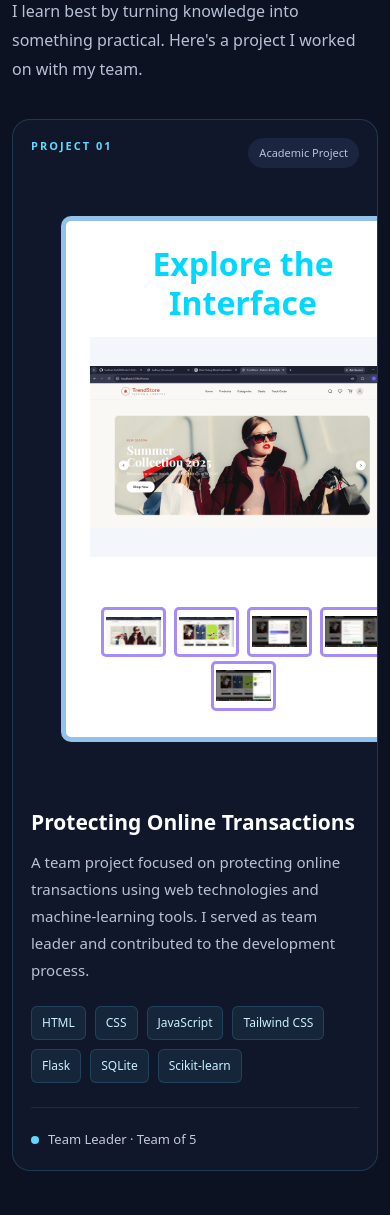
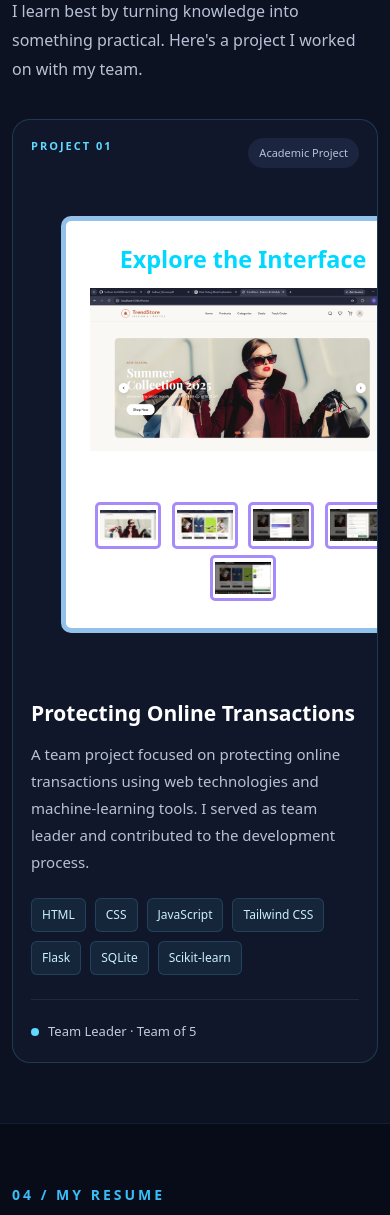
Before and after one commit to Sudheer-tech99/sudheer-portfolio, a Django app: page /home/ in a window 390 px wide. Shown: the part 3218-4433 px from the top of the page. Run offline with Django 5.2, Linux system fonts and the light colour scheme.

Commit message:
Fix mobile responsiveness

```diff
--- a/portfolio/views.py
+++ b/portfolio/views.py
@@ -1,8 +1,12 @@
+
 from django.shortcuts import render, redirect
 from django.contrib import messages
+from django.conf import settings
+from django.core.mail import send_mail
 from .models import ContactMessage
+import logging
 
-# Create your views here.
+logger = logging.getLogger(__name__)
 
 
 def index(request):
@@ -12,6 +16,7 @@ def index(request):
 def home(request):
     return render(request, "home.html")
 
+
 def contact(request):
     if request.method == "POST":
         name = request.POST.get("name", "").strip()
@@ -20,13 +25,47 @@ def contact(request):
         message = request.POST.get("message", "").strip()
 
         if name and email and subject and message:
+            # Save the contact message
             ContactMessage.objects.create(
                 name=name,
                 email=email,
                 subject=subject,
                 message=message
             )
-            messages.success(request, "Your message was sent successfully!")
+
+            try:
+                # Send email notification
+                sent = send_mail(
+                    subject=f"Portfolio contact: {subject}",
+                    message=(
+                        f"Name: {name}\n"
+                        f"Email: {email}\n"
+                        f"Subject: {subject}\n"
+                        f"Message:\n{message}"
+                    ),
+                    from_email=settings.DEFAULT_FROM_EMAIL,
+                    recipient_list=[settings.CONTACT_EMAIL],
+                    fail_silently=False,
+                )
+
+                if sent == 1:
+                    messages.success(
+                        request,
+                        "Your message was sent successfully!"
+                    )
+                else:
+                    messages.error(
+                        request,
+                        "Your message was saved, but email sending failed."
+                    )
+
+            except Exception:
+                logger.exception("Contact email failed")
+                messages.error(
+                    request,
+                    "Your message was saved, but email sending failed."
+                )
+
         else:
             messages.error(request, "Please fill in all fields.")
 
--- a/static/Css/style.css
+++ b/static/Css/style.css
@@ -1452,3 +1452,91 @@ h2 {
         margin: 2px;
     }
 }
+
+/* ===== MOBILE WELCOME PAGE FIX ===== */
+@media (max-width: 600px) {
+    .welcome-container {
+        flex-direction: column;
+        justify-content: center;
+        align-items: center;
+        gap: 20px;
+        width: 100%;
+        min-height: 100vh;
+        padding: 30px 16px;
+        text-align: center;
+    }
+
+    .welcome-content {
+        width: 100%;
+        max-width: 100%;
+        text-align: center;
+    }
+
+    .profile-image {
+        width: min(220px, 58vw);
+        height: min(220px, 58vw);
+        flex-shrink: 0;
+        margin: 10px auto;
+    }
+
+    .profile-image img {
+        width: 100%;
+        height: 100%;
+        object-fit: cover;
+        border-radius: 50%;
+    }
+
+    .welcome-button {
+        max-width: 100%;
+    }
+}
+
+/* ===== MOBILE PROJECT GALLERY FIX ===== */
+@media (max-width: 600px) {
+    .projects-section,
+    .projects-section .container,
+    .project-grid,
+    .project-card {
+        width: 100%;
+        max-width: 100%;
+        min-width: 0;
+        box-sizing: border-box;
+    }
+
+    .project-grid {
+        grid-template-columns: minmax(0, 1fr);
+    }
+
+    #div {
+        display: block;
+        width: 100%;
+        max-width: 100%;
+        min-width: 0;
+        padding: 8px;
+        margin: 0;
+        overflow: hidden;
+        box-sizing: border-box;
+    }
+
+    #div h1 {
+        font-size: clamp(20px, 6vw, 32px);
+        overflow-wrap: anywhere;
+    }
+
+    #div .main {
+        display: block;
+        width: 100%;
+        max-width: 100%;
+        height: auto;
+        max-height: 300px;
+        object-fit: contain;
+    }
+
+    #div .img {
+        width: clamp(55px, 17vw, 85px);
+        height: clamp(42px, 12vw, 60px);
+        max-width: 100%;
+        margin: 3px;
+        box-sizing: border-box;
+    }
+}
```
Also changed, not shown: config/settings.py (+15 -2 lines), 1 other file.
